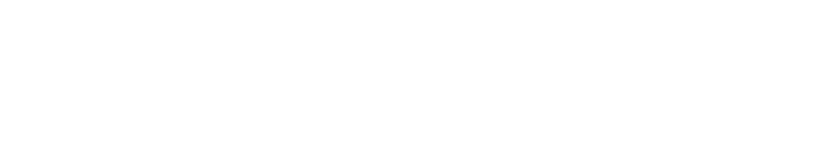
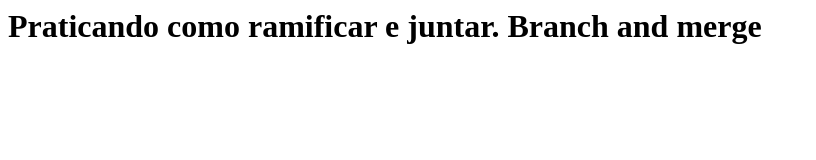
Before and after one commit to droxo63/aula5-git, a plain HTML site: page index.html in a window 1280 px wide. Shown: the whole page, without its empty margins (0-816 px from the left). Drawn offline with Linux system fonts and the light colour scheme.

Commit message:
Alteração no index da funcionalidade2

```diff
--- a/index.html
+++ b/index.html
@@ -5,6 +5,6 @@
     <title>Aula de ramificações/branchs</title>
 </head>
 <body>
-
+    <h1>Praticando como ramificar e juntar. Branch and merge</h1>
 </body>
 </html>
```
